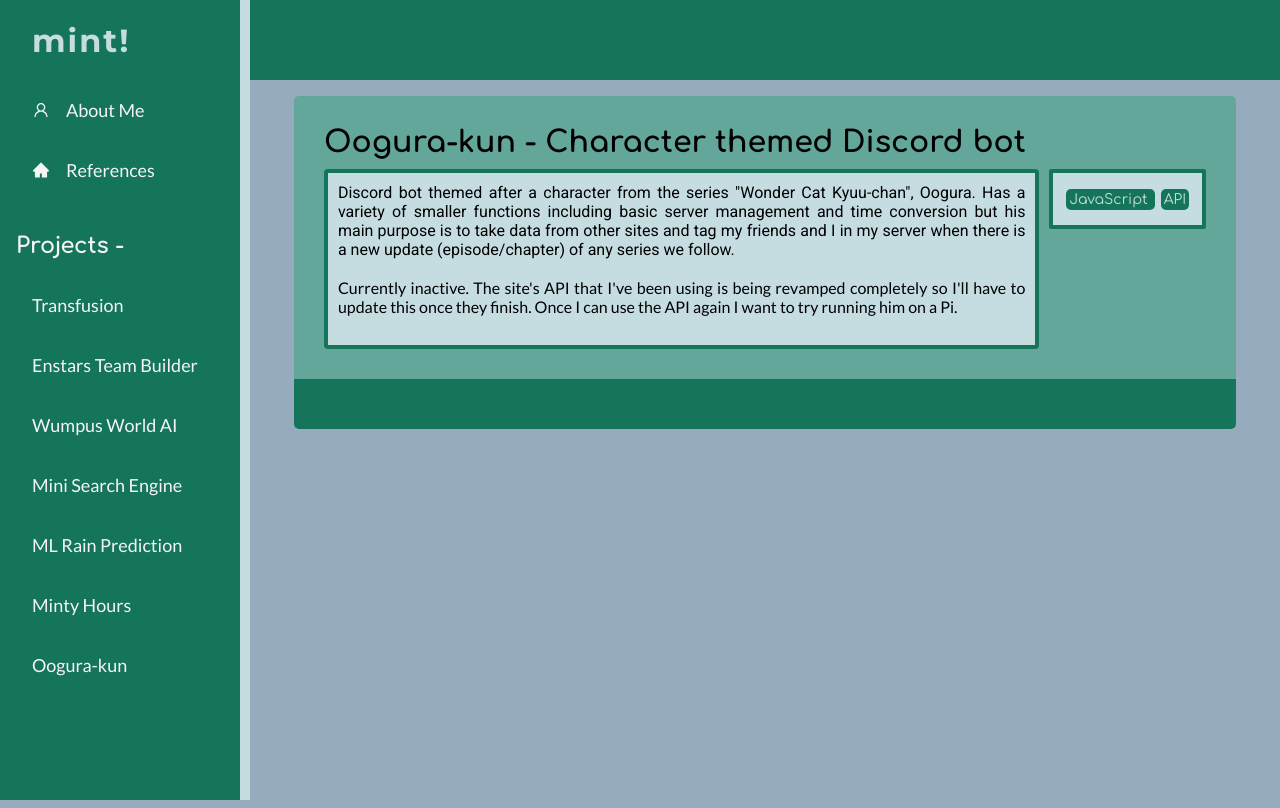
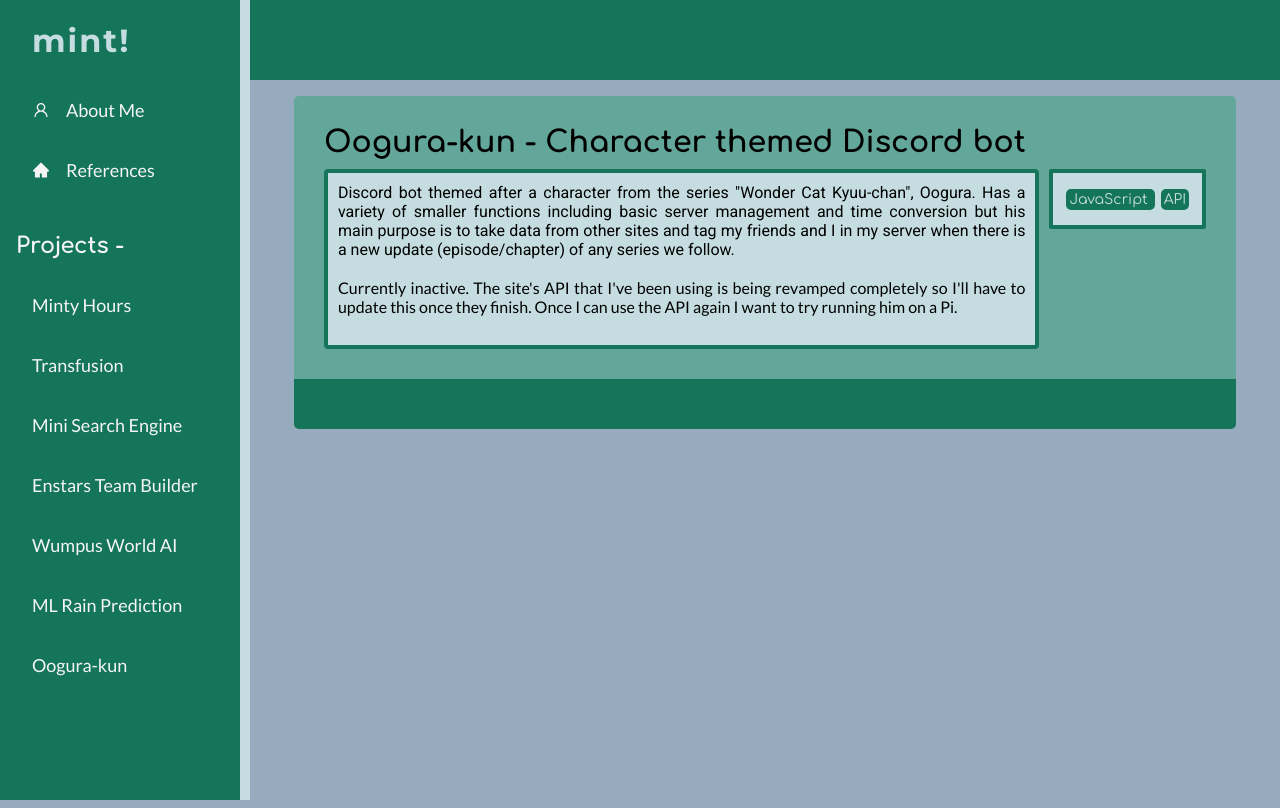
Before and after one commit to as-anna/minty-hours, a React (Create React App) app: page /minty-hours/project/Oogura-kun in a window 1280 px wide. Built offline with nearby package versions, Linux system fonts and the light colour scheme.

Commit message:
Fixed all chrome warnings

```diff
--- a/src/App.css
+++ b/src/App.css
@@ -167,7 +167,7 @@ h2 {
 	font-family: 'Roboto', sans-serif;
 }
 
-p {
+.inner {
 	background: #c5dde1;
 	border-radius: 4px;
 	border: solid 4px #15755a;
--- a/src/App.js
+++ b/src/App.js
@@ -19,7 +19,7 @@ function App() {
 			</thead>
 
 			<tbody>
-				<td>
+				<tr><td>
 				<Switch>
 					<Route path='/minty-hours/' exact component={Home} />
 					<Route path='/minty-hours/references' component={References} />
@@ -27,7 +27,7 @@ function App() {
 					<Route path='/minty-hours/project/:projId' component={Project} />
 					<Route path='/minty-hours/tags/:tagName' component={Tags} />
 				</Switch>
-				</td>
+				</td></tr>
 			</tbody>
 		</table>
 	</Router>
--- a/src/components/NavBar/NavBar.css
+++ b/src/components/NavBar/NavBar.css
@@ -3,7 +3,7 @@
 	height: 80px;
 	display: flex;
 	position: fixed;
-	justify-content: start;
+	justify-content: flex-start;
 	align-items: center;
 	top: 0;
   	left: 0;
@@ -39,7 +39,7 @@
 
 .nav-text {
 	display: flex;
-	justify-content: start;
+	justify-content: flex-start;
 	align-items: center;
 	padding: 8px 0px 8px 16px;
 	list-style: none;
@@ -72,7 +72,7 @@
 	width: 100%;
 	height: 80px;
 	display: flex;
-	justify-content: start;
+	justify-content: flex-start;
 	align-items: center;
 }
 
--- a/src/components/NavBar/NavBar.js
+++ b/src/components/NavBar/NavBar.js
@@ -33,7 +33,7 @@ function NavBar() {
 
 		<nav className={sidebar ? 'nav-menu active' : 'nav-menu'}>
 			<ul className='nav-menu-items' onClick={largeWindow? null : showSideBar}>
-				<li className='navbar-toggle'>
+				<li className='navbar-toggle' key='mint'>
 					{largeWindow ? (
 						<h1 className='menu-bars mont'>mint!</h1>
 					) : (
@@ -45,7 +45,7 @@ function NavBar() {
 
 				{SidebarData.map((item, index) => {
 					return (
-						<li key={index} className={item.cName}>
+						<li key={item.title} className={item.cName}>
 							<Link to={`/minty-hours${item.path}`}>
 								{item.icon}
 								<span>{item.title}</span>
@@ -57,7 +57,7 @@ function NavBar() {
 				<h5 className='nav-text nav-title'>Projects -</h5>
 
 				{ProjectData.map((project, index) => (
-					<li key={index} className={project.cName}>
+					<li key={project.name} className={project.cName}>
 						<Link to={`/minty-hours/project/${project.name}`}>{project.name}</Link>
 					</li>
 				))}
--- a/src/components/NavBar/SidebarData.js
+++ b/src/components/NavBar/SidebarData.js
@@ -1,4 +1,4 @@
-import React, { useState } from 'react'
+import React from 'react'
 import * as AiIcons from 'react-icons/ai'
 
 export const SidebarData = [
--- a/src/components/TagList/TagData.js
+++ b/src/components/TagList/TagData.js
@@ -1,5 +1,3 @@
-import React, { useState } from 'react'
-
 export const TagData = [
 	{
 		name: 'JavaScript',
@@ -47,7 +45,7 @@ export const TagData = [
 		name: 'GitPages',
 		displayName: 'Github Pages',
 		projs: [
-			'Enstars Team Builder',
+			'Enstars Team Builder', 'Minty Hours'
 		]
 	},
 	{
--- a/src/components/TagList/TagList.js
+++ b/src/components/TagList/TagList.js
@@ -1,4 +1,4 @@
-import React, { useState, useEffect } from "react"
+import React from "react"
 import './TagList.css'
 import { Link } from 'react-router-dom'
 import { TagData } from './TagData'
@@ -8,7 +8,7 @@ const TagList = (props) => {
 		<div>
 			<div className="tag-list">
 				{(props.tags).map((key, index) => (
-					<Link to={`/minty-hours/tags/${TagData.find((tag) => tag.displayName === key).name}`} className='tag'>{key} </Link>
+					<Link to={`/minty-hours/tags/${TagData.find((tag) => tag.displayName === key).name}`} className='tag' key={index}>{key} </Link>
 				))}
 			</div>
 		</div>
--- a/src/pages/Home.js
+++ b/src/pages/Home.js
@@ -8,7 +8,7 @@ function Home() {
 			  	<div className='intro-container content'>
 					<div className='intro-desc'>
 						<h2>Hi there !</h2><br/>
-					  	<p> I'm Anna Asprer, a graduate from the University of California, Irvine. I majored in Computer Science and graduated as a Magna Cum Laude.<br/><br/>My main field of interest is web development. I'm passionate about the ease of use of websites and wish to learn how to make clean and usable products! Currently I'm self-learning frontend development but I have some knowledge of backend technologies such as MySQL as well.<br/><br/>I built this site to apply new things I pick up about web development here and there as well as some previous projects I've worked on. I add some personal comments and notes along with each project's description as well.<br/><br/>Take a look around! The tags are clickable too!</p>
+					  	<p className='inner'> I'm Anna Asprer, a graduate from the University of California, Irvine. I majored in Computer Science and graduated as a Magna Cum Laude.<br/><br/>My main field of interest is web development. I'm passionate about the ease of use of websites and wish to learn how to make clean and usable products! Currently I'm self-learning frontend development but I have some knowledge of backend technologies such as MySQL as well.<br/><br/>I built this site to apply new things I pick up about web development here and there as well as some previous projects I've worked on. I add some personal comments and notes along with each project's description as well.<br/><br/>Take a look around! The tags are clickable too!</p>
 					</div>
 
 					<div className='intro-img'>
--- a/src/pages/Project.js
+++ b/src/pages/Project.js
@@ -13,13 +13,13 @@ function Project({ match, location }) {
 		<div className='project'>
 			<div className='content proj-container'>
 				<h1 className='proj-title'>{`${projId} - ${project.subname}`}</h1>
-				<p className='proj-desc'>{project.desc}<br/><br/>
-					{(project.notes).map((note) => {
+				<div className='proj-desc inner'>{project.desc}<br/><br/>
+					{(project.notes).map((note, index) => {
 						return (
-							<div>{note}<br/><br/></div>
+							<div key={index}>{note}<br/><br/></div>
 						)
 					})}
-				</p>
+				</div>
 				<div className='proj-tags'><TagList tags={project.tags}/></div>
 			</div>
     	</div>
--- a/src/pages/ProjectData.js
+++ b/src/pages/ProjectData.js
@@ -1,12 +1,26 @@
-import React, { useState } from 'react'
-
 export const ProjectData = [
+	{
+		name: 'Minty Hours',
+		subname: "Website for myself :)",
+		desc: "You're already here! A place to further comment and reflect on the various projects I've started. It's mint themed because I enjoy both the flavor and color. It's often my handle in games and online!",
+		notes: ["Wanted to apply my newfound ReactJS knowledge so I made this. Planning to keep improving it over time but right now I'm proudest of the tag system. And dynamic paging is incredibly powerful."],
+		tags: ["HTML", "CSS", "JavaScript", "ReactJS", "Github Pages"],
+		cName: 'nav-text'
+	},
 	{
 		name: 'Transfusion',
 		subname: "2D platformer made on Unity",
 		desc: "Transfusion is a 2D platformer game in which the player controls a child that wields a huge syringe as their weapon. The child is constantly losing HP as a consequence of rituals performed upon them in the past that went bad, and the only way to regenerate health is to extract blood from demons with the syringe and inject it into their body.",
 		notes: ["A group project for a game design class! My first time using Unity and C#. I was in charge of writing the story, game mechanics, design documentation, initial character design, choosing plus implementing art/sound assets, and coding the sound and scene managers in-game. We only finished one level for the class but I hope to expand on this concept more one day."],
 		tags: ['Unity', 'C#'],
+		cName: 'nav-text'
+	},
+	{
+		name: 'Mini Search Engine',
+		subname: "Search engine built from scratch",
+		desc: "A search engine capable of indexing tens of thousands of webpages with a response time under 300ms. It's scope is the UCI domain.",
+		notes: ["Harsh constraints! It was pretty difficult getting it down so much. I used a method that prioritized speed over space because the data pulled didn't end up being too large thanks to good indexing but it'll be a problem if phrase-based indexing should be needed. Phrase-based indexing is superior though so if I were to optimize this more I'd re-do the indexing completely.", "It's a shame but I can't link a running version of this project. It only runs on UCI's own servers because our professor may or may not have crashed the site before by letting her students run so many crawlers at once leading UCI to implement a restriction (lol)."],
+		tags: ["Python", "Search Engine Optimization"],
 		cName: 'nav-text'
 	},
 	{
@@ -26,27 +40,11 @@ export const ProjectData = [
 		cName: 'nav-text'
 	},
 	{
-		name: 'Mini Search Engine',
-		subname: "Search engine built from scratch",
-		desc: "A search engine capable of indexing tens of thousands of webpages with a response time under 300ms. It's scope is the UCI domain.",
-		notes: ["Harsh constraints! It was pretty difficult getting it down so much. I used a method that prioritized speed over space because the data pulled didn't end up being too large thanks to good indexing but it'll be a problem if phrase-based indexing should be needed. Phrase-based indexing is superior though so if I were to optimize this more I'd re-do the indexing completely.", "It's a shame but I can't link a running version of this project. It only runs on UCI's own servers because our professor may or may not have crashed the site before by letting her students run so many crawlers at once leading UCI to implement a restriction (lol)."],
-		tags: ["Python", "Search Engine Optimization"],
-		cName: 'nav-text'
-	},
-	{
 		name: 'ML Rain Prediction',
-		subname: "Competition to predict chance of rain",
+		subname: "Predict rain from sample data",
 		desc: "Kaggle-hosted competition where data is provided. From the data, predictions must be made by applying classifiers and ensembles.",
 		notes: ["My team placed in the top 10%! What lead to a large part of our success was identifying the perfect library to use for this early on, scikit-learn. It's much less focused on manipulation compared to other libraries but its modelling is fantastic. Simple to implement and thus we were able to focus on trying different ensembles to best predict the data."],
 		tags: ["Python", "Jupyter", "Machine Learning"],
-		cName: 'nav-text'
-	},
-	{
-		name: 'Minty Hours',
-		subname: "Website for myself :)",
-		desc: "You're here! A place to further comment and reflect on the various projects I've started. It's mint themed because I enjoy both the flavor and color. It's often my handle in games and online!",
-		notes: ["Wanted to apply my newfound ReactJS knowledge so I made this. Planning to keep improving it over time but right now I'm proudest of the tag system. And dynamic paging is incredibly powerful."],
-		tags: ["HTML", "CSS", "JavaScript", "ReactJS"],
 		cName: 'nav-text'
 	},
 	{
--- a/src/pages/Tags.js
+++ b/src/pages/Tags.js
@@ -6,9 +6,8 @@ function Project({ match, location }) {
 	const {
 		params: { tagName }
 	} = match;
-	console.log(tagName);
+
 	const tag = TagData.find((tag) => tag.name === tagName);
-	console.log(tag)
 
 	return (
 		<div className='ptags'>
@@ -16,9 +15,9 @@ function Project({ match, location }) {
 				<div>
 					<h2>{tag.displayName} Projects</h2><br/>
 				</div>
-				<p className='ptags-proj'>
+				<p className='ptags-proj inner'>
 					{(tag.projs).map((proj) => (
-                        <li>
+                        <li key={proj}>
                             <Link to={`/minty-hours/project/${proj}`}>{proj}</Link>
                         </li>
                     ))}
```
